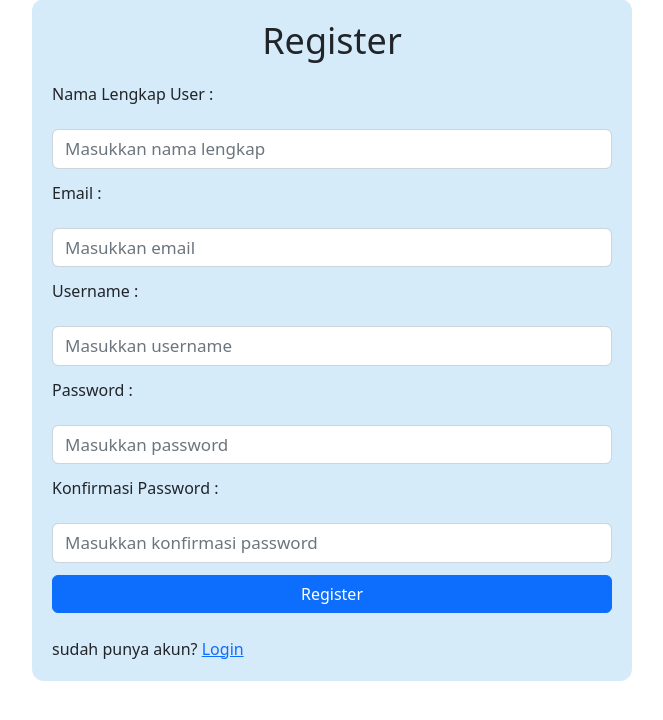
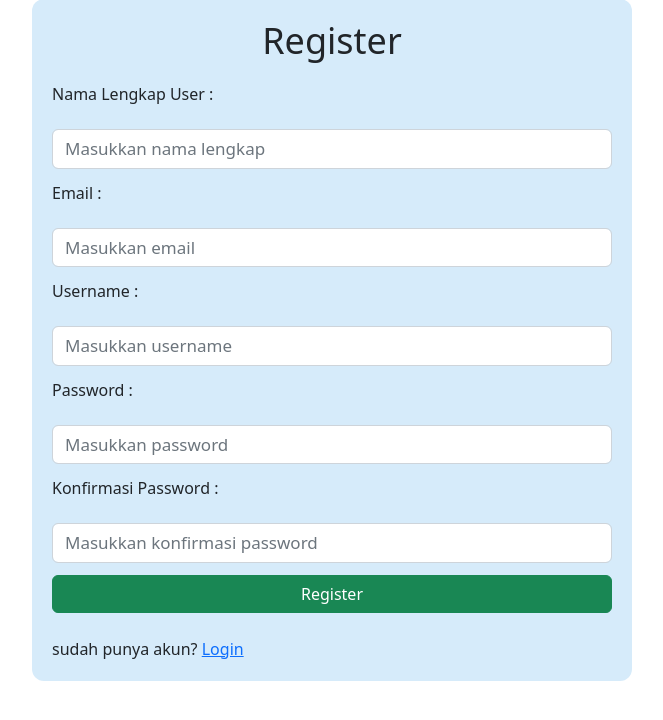
Before and after one commit to Anjasputraa/wputs-2201010760, a PHP site: page /register.php in a window 1280 px wide. Shown: the part 60-780 px from the top of the page, without its empty margins (308-971 px from the left). Run offline with PHP 8.4, Linux system fonts and the light colour scheme.

Commit message:
Update register.php

```diff
--- a/wputs-2201010760/register.php
+++ b/wputs-2201010760/register.php
@@ -138,7 +138,7 @@ if (isset($_POST["register"])) {
                 <input class="form-control" type="password" name="konfirmasi" placeholder="Masukkan konfirmasi password">
             </div>
 
-            <button class="btn btn-primary w-100" type="submit" name="register"> Register </button>
+            <button class="btn btn-success w-100" type="submit" name="register"> Register </button>
 
             <div> <br>
                 sudah punya akun? <a href="login.php"> Login </a>
```
